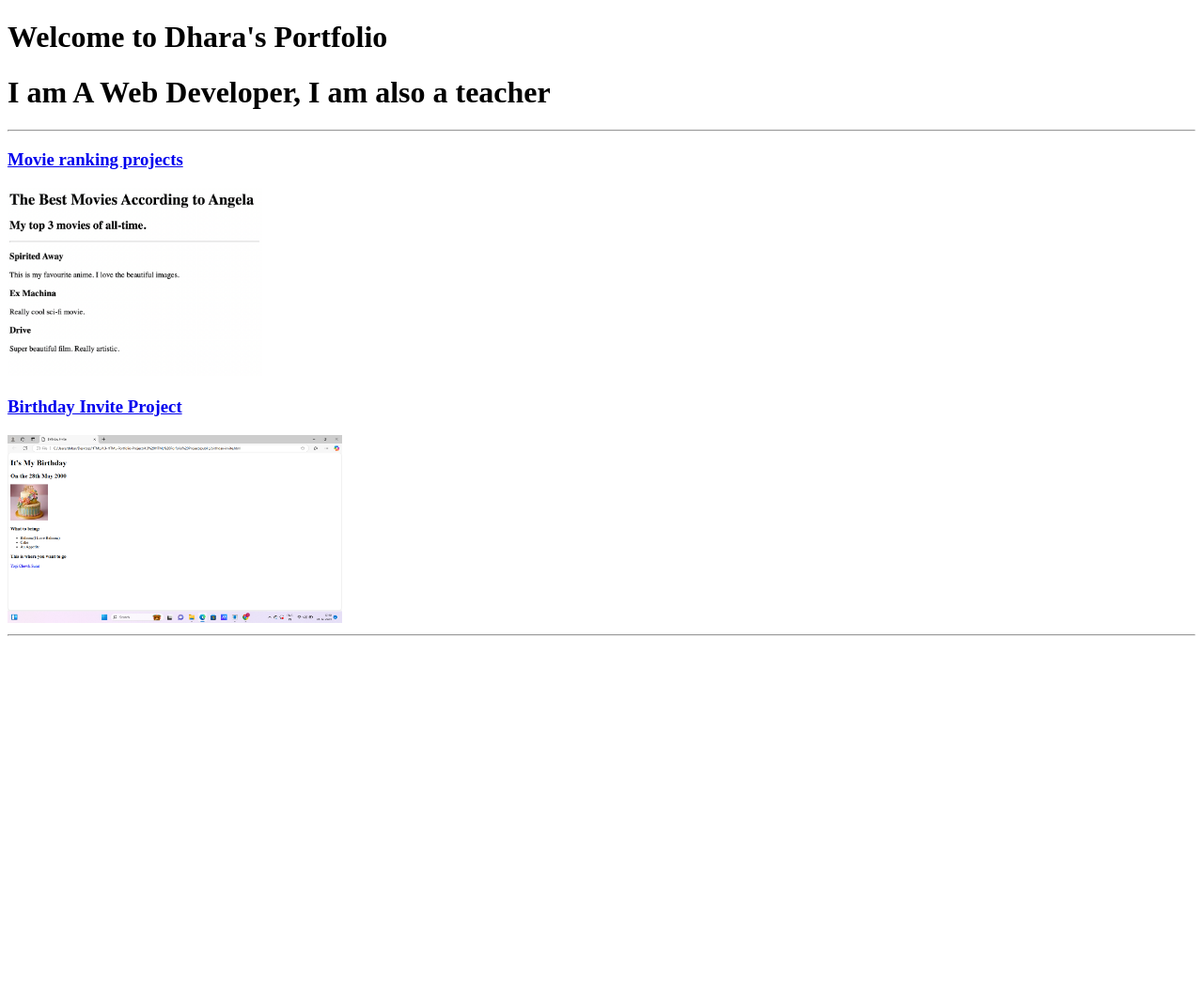
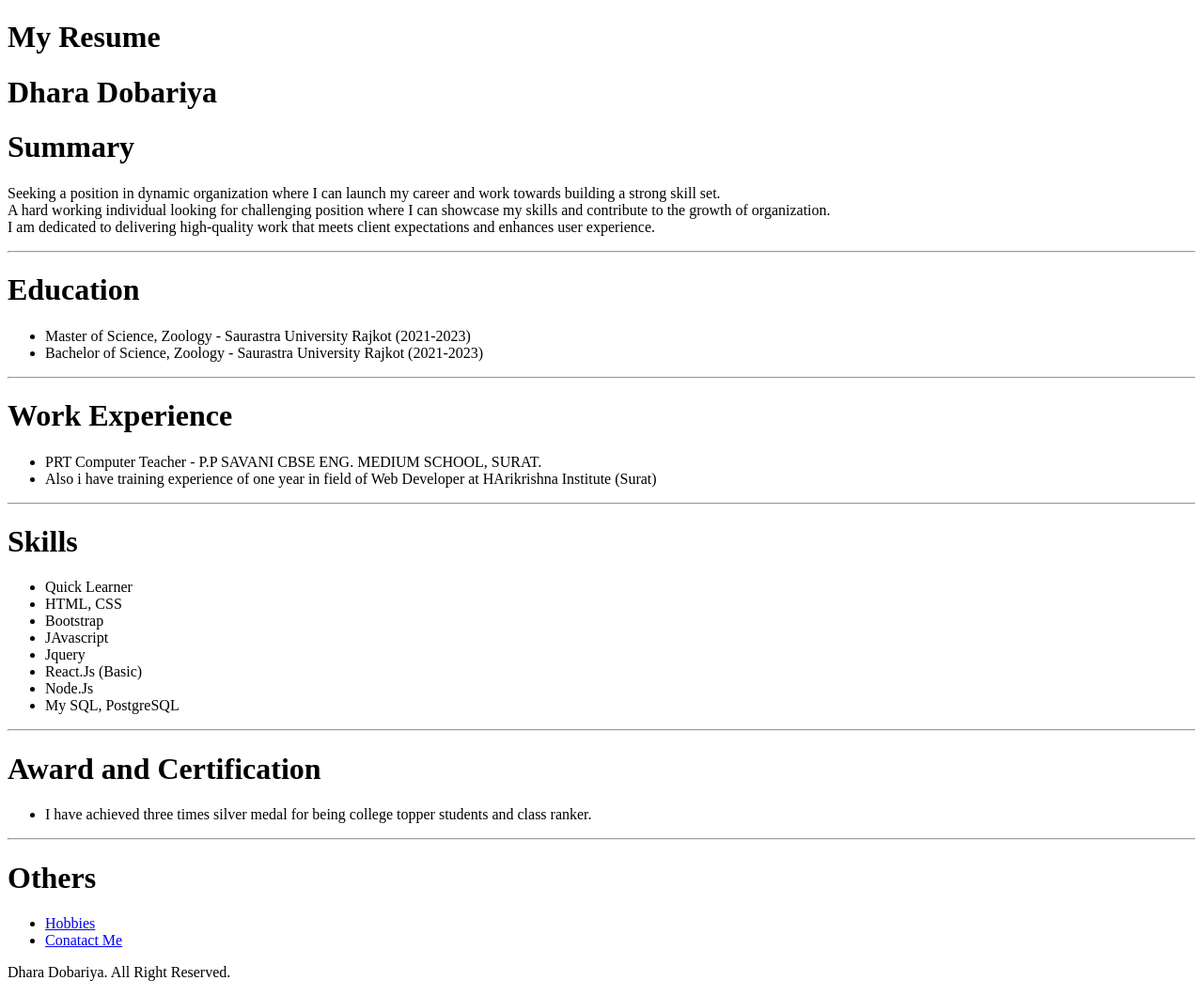
Before and after one commit to Dhara28052000/Dhara-Portfolio, a plain HTML site: page index.html in a window 1280 px wide. Shown: the whole page at 94% size. Before the commit the page ends 800 px from the top, so only its background shows below. Drawn offline with Linux system fonts and the light colour scheme.

Commit message:
Add files via upload

```diff
--- a/index.html
+++ b/index.html
@@ -1,38 +1,66 @@
-<!-- TODO 1: Create the HTML Boilerplate -->
 <!DOCTYPE html>
 <html lang="en">
 <head>
     <meta charset="UTF-8">
     <meta name="viewport" content="width=device-width, initial-scale=1.0">
-    <title>Document</title>
+    <title>Capstone Project</title>
 </head>
 <body>
-    <h1>Welcome to  Dhara's Portfolio</h1>
-    <h1>I am A Web Developer, I am also a teacher</h1>
-    <hr>
+    <h1>My Resume</h1>
+    <h1>Dhara Dobariya</h1>
 
-    <h3><a href="./public/movie-ranking.html">Movie ranking projects</a></h3>
-    <img src="./assets/images/movie-ranking.png" alt="Movie Ranking Project Preview" height="200">
-    <h3><a href="./public/birthday-invite.html">Birthday Invite Project</a></h3>
-    <img src="./assets/images/2024-12-05 (2).png" alt="Birthday Invite Output" height="200">
 
-    <hr>
 
-    <a href="./public/about.html"></a>
-    <a href="./public/contact.html"></a>
+    <h1>Summary</h1>
+    <p>Seeking a position in dynamic organization where I can launch my career and work towards building a strong skill set. <br>
+        A hard working individual looking for challenging position where I can showcase my skills and contribute to the growth of organization.<br>
+        I am dedicated to delivering high-quality work that meets client expectations and enhances user experience. </p>
+        <hr>
+
+        <h1>Education</h1>
+        <ul>
+            <li>Master of Science, Zoology - Saurastra University Rajkot (2021-2023)</li>
+            <li>Bachelor of Science, Zoology - Saurastra University Rajkot (2021-2023)</li>
+        </ul>
+        <hr>
+
+        <h1>Work Experience</h1>
+
+        <ul>
+            <li>
+                PRT Computer Teacher - P.P SAVANI CBSE ENG. MEDIUM SCHOOL, SURAT.
+            </li>
+            <li>Also i have training experience of one year in field of Web Developer at HArikrishna Institute (Surat)</li>
+        </ul>
+        <hr>
+
+        <h1>Skills</h1>
+        <ul>
+            <li>Quick Learner</li>
+            <li>HTML, CSS</li>
+            <li>Bootstrap</li>
+            <li>JAvascript</li>
+            <li>Jquery</li>
+            <li>React.Js (Basic)</li>
+            <li>Node.Js</li>
+            <li>My SQL, PostgreSQL</li>
+        </ul>
+        <hr>
+
+        <h1>Award and Certification</h1>
+        <ul>
+            <li>I have achieved three times silver medal for being college topper students and class ranker.</li>
+        </ul>
+
+        <hr>
+
+        <h1>Others</h1>
+        <ul>
+            <li><a href="./hobbies.html">Hobbies</a></li>
+            <li><a href="./contact.html">Conatact Me</a></li>
+        </ul>
+
+        <p>Dhara Dobariya. All Right Reserved.</p>
+
 </body>
 </html>
-
-<!-- TODO 2: Add Your previous projects' HTML into the public folder -->
-
-<!-- TODO 3: Take screenshots of your project previews and add the images to the images folder -->
-
-<!-- TODO 4: Add titles/subtitles etc. -->
-
-<!-- TODO 5: Add a link to the project pages -->
-
-<!-- TODO 6: Add images to show the project previews
-HINT for TODO 6: You can use the height attribute set to 200 to make the image smaller:
-https://developer.mozilla.org/en-US/docs/Web/HTML/Element/img#attr-height -->
-
-<!-- TODO 7: Add the Contact Me and About Me page links -->
```
Also changed, not shown: contact.html (added, +17 -0 lines), hobbies.html (added, +17 -0 lines).
